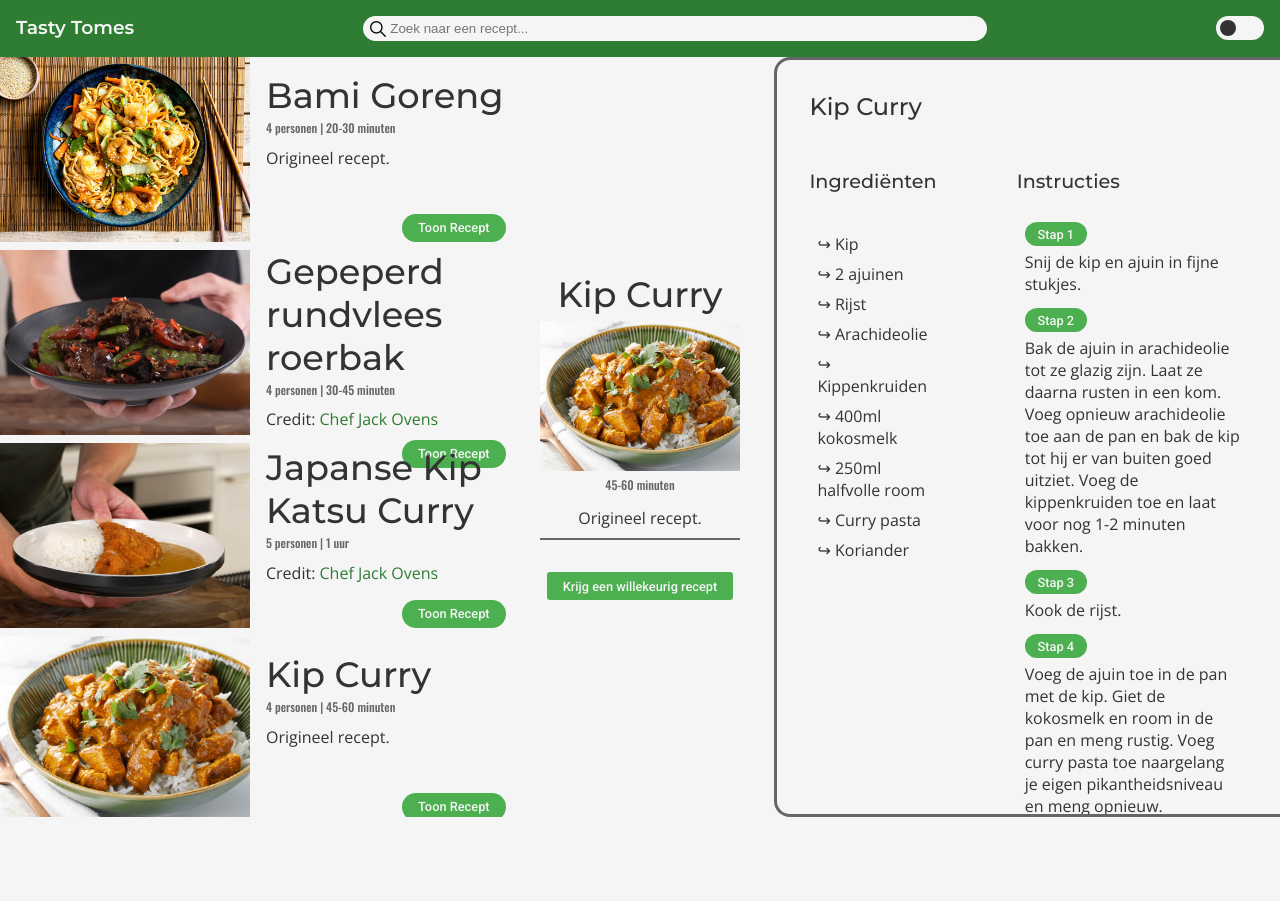
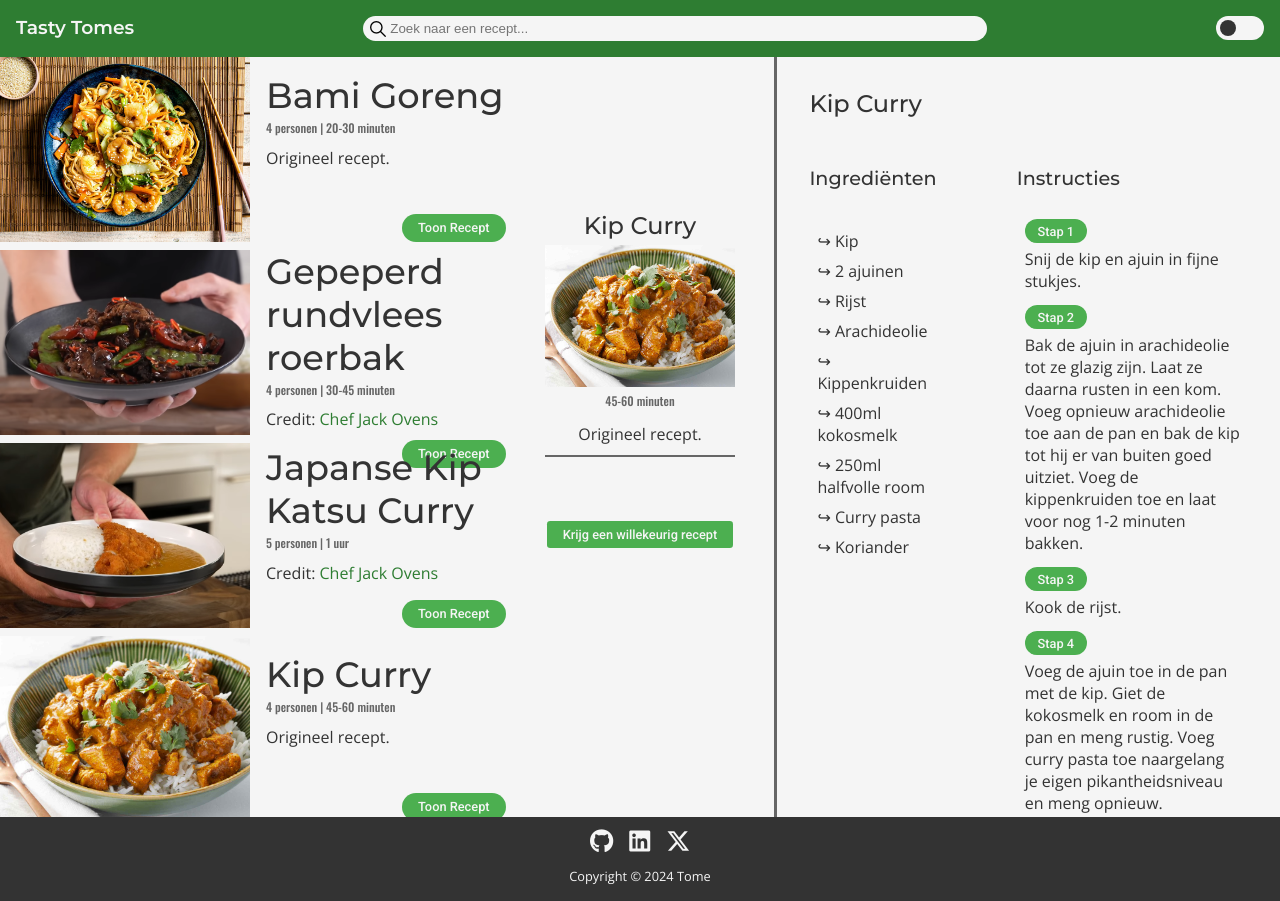
Before and after one commit to TomeIDK/Recipe-Finder, a plain HTML site: page index.html in a window 1280 px wide. Before the commit the page ends 817 px from the top, so only its background shows below. Drawn offline with nearby package versions, Linux system fonts and the light colour scheme.

Commit message:
Added footer + fixed options column

```diff
--- a/index.css
+++ b/index.css
@@ -173,11 +173,9 @@ main {
 /* Options Section */
 
 .options{
-  display: flex;
-  flex-direction: column;
-  align-items: center;
-  justify-content: center;
-  gap: 2rem;
+  display: grid;
+  grid-template-rows: 50vh 1rem;
+  gap: 4rem;
 }
 
 /* Random recipe card */
@@ -185,15 +183,15 @@ main {
   display: flex;
   flex-direction: column;
   align-items: center;
+  justify-content: center;
   gap: .3rem;
-  border-bottom: 2px solid var(--text-accent);
-
 }
 
 .options__title {
-  font-size: 2.2rem;
+  font-size: 1.5rem;
   font-family: 'Montserrat';
   font-weight: 500;
+  text-align: center;
 }
 
 .options__time {
@@ -209,6 +207,12 @@ main {
   margin: 0.6rem 0rem;
 }
 
+.options__wrapper{
+  width: 75%;
+  border-bottom: 2px solid var(--text-accent);
+  margin: auto auto 0 auto;
+}
+
 /* Random recipe button */
 .options__random{
   font-family: 'Roboto';
@@ -220,6 +224,7 @@ main {
   padding: 0.4rem 1rem 0.4rem 1rem;
   border: none;
   cursor: pointer;
+  margin: auto;
 }
 
 
@@ -228,10 +233,10 @@ main {
   /* width: 40%; */
   max-height: 95vh;
   overflow-y: scroll;
-  border: 3px solid var(--text-accent);
+  border-left: 3px solid var(--text-accent);
   border-right: none;
-  border-bottom-left-radius: 1rem;
-  border-top-left-radius: 1rem;
+  /* border-bottom-left-radius: 1rem; */
+  /* border-top-left-radius: 1rem; */
 }
 
 .card__recipe {
@@ -421,3 +426,39 @@ figure.container {
   content: "|";
   padding: .1rem;
 }
+
+
+/* Footer */
+footer{
+  background-color: var(--text);
+  padding: 1rem;
+  color: var(--bg);
+  display: flex;
+  flex-direction: column;
+  justify-content: center;
+  align-items: center;
+  gap: 1rem;
+}
+
+.socials{
+  display: flex;
+  gap: 1rem;
+  list-style: none;
+  padding: 0;
+}
+
+.icon-link{
+  color: var(--bg);
+  text-decoration: none;
+}
+
+.icon:hover{
+  transform: scale(1.1);
+  transition: all 100ms ease-in-out;
+}
+
+.copyright{
+  font-family: 'Open Sans';
+  font-weight: 400;
+  font-size: .8rem;
+}
--- a/index.html
+++ b/index.html
@@ -47,9 +47,7 @@
               <div class="wrapper">
                 <h3 class="card__title">Kip Curry</h3>
                 <small class="card__time">45-60 minuten</small>
-                <p class="card__summary">
-                  Origineel recept.
-                </p>
+                <p class="card__summary">Origineel recept.</p>
               </div>
               <button id="btn-toggle-1" class="card__toggle">
                 Toon Recept
@@ -60,18 +58,21 @@
       </section>
 
       <section class="options">
+        <div class="options__wrapper">
         <div id="options-div" class="options__card">
+
             <h3 id="options-title" class="options__title">Kip Curry</h3>
-          <img id="options-img"
+            <img
+              id="options-img"
               src="/images/chickencurry.jpg"
               alt=""
-            width="200px"
               class="options__img"
             />
             <small id="options-time" class="options__time">45-60 minuten</small>
             <p id="options-summary" class="options__summary">
               Origineel recept.
             </p>
+          </div>
         </div>
         <button id="btn-random" class="options__random options__toggle">
           Krijg een willekeurig recept
@@ -149,7 +150,14 @@
         </div>
       </section>
     </main>
-    <footer></footer>
+    <footer>
+      <ul class="socials">
+        <li class="icon"><a href="https://github.com/TomeIDK" target="_blank" class="icon-link"><i class="fa-brands fa-github fa-xl"></i></a></li>
+        <li class="icon"><a href="https://www.linkedin.com/in/cedric-pas/" target="_blank" class="icon-link"><i class="fa-brands fa-linkedin fa-xl"></i></a></li>
+        <li class="icon"><a href="https://twitter.com/TomeIDK" target="_blank" class="icon-link"><i class="fa-brands fa-x-twitter fa-xl"></i></a></li>
+      </ul>
+      <p class="copyright">Copyright © 2024 Tome</p>
+    </footer>
     <script src="/js/index.js"></script>
     <script src="/js/preferences.js"></script>
     <script src="/js/searchbar.js"></script>
```
Lines whose indentation alone changed are shown as unchanged.
